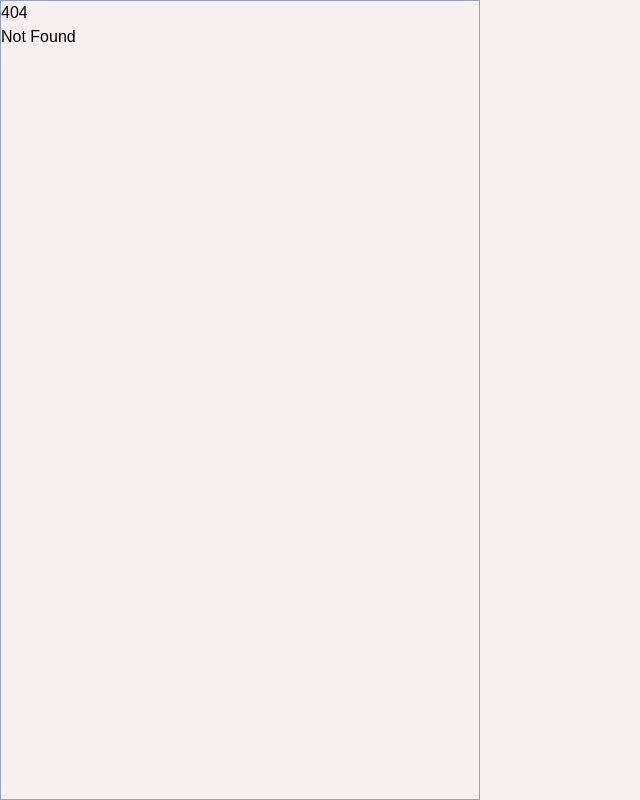
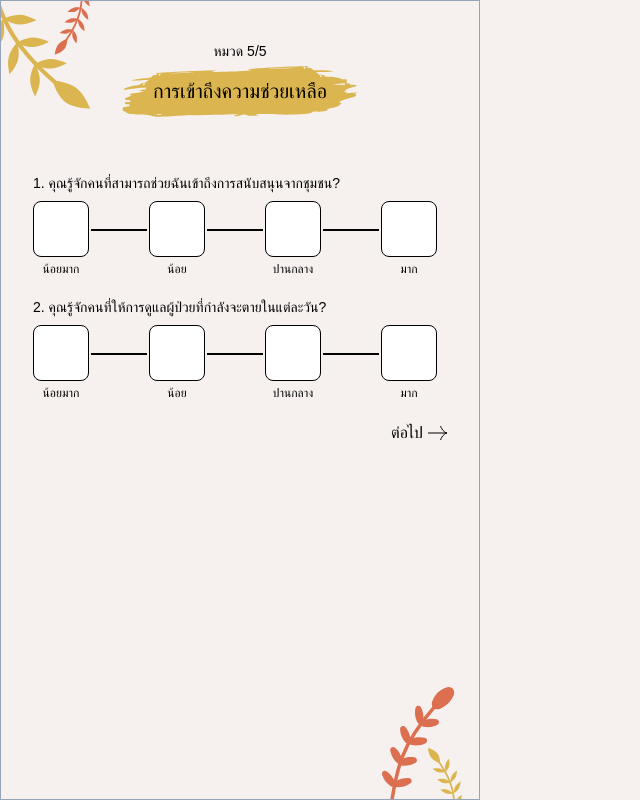
Before and after one commit to Tantatorn-dev/deathtalk-photobooth, a SvelteKit app: page /explore/5 in a window 1280 px wide. Before the commit this address had no page. Shown: the whole page, without its empty margins (0-640 px from the left). Built offline with nearby package versions, Linux system fonts and the light colour scheme; a web font is replaced by a local one.

Commit message:
feat: add chapter 5

```diff
--- a/src/components/explore/Header.svelte
+++ b/src/components/explore/Header.svelte
@@ -3,7 +3,7 @@
 
 	export let chapter: number;
 	export let title: string;
-	export let subtitle: string;
+	export let subtitle: string = '';
 </script>
 
 <div class="flex flex-col items-center justify-center">
--- a/src/routes/explore/4/+page.svelte
+++ b/src/routes/explore/4/+page.svelte
@@ -19,7 +19,7 @@
 				question="2. คุณมั่นใจว่าต้องเตรียมเอกสารอะไรบ้างในการวางแผนการตาย?"
 			/>
 			<Question
-				question="3. คุณรู้วิธีจัดการระบบการดูแลสุขภาพเพื่อสนับสนุนผู้ป่วยที่กำลังจะตาย??"
+				question="3. คุณรู้วิธีจัดการระบบการดูแลสุขภาพเพื่อสนับสนุนผู้ป่วยที่กำลังจะตาย?"
 			/>
 			<div class="flex justify-end">
 				<NextButton
@@ -30,8 +30,8 @@
 			</div>
 		{:else if index == 1}
 			<Question question="4. คุณรู้กฎหมายเกี่ยวกับการตายที่บ้าน?" />
-			<Question question="5. คุณรู้วิธีจัดการพิธีศพและทางเลือกต่าง ๆ แค่ไหน ??" />
-			<Question question="6. ฉันรู้เกี่ยวกับการบริจาคที่เจ้าหน้าที่สุสานสามารถทำได้เมื่อสิ้นสุดอายุขัย??" />
+			<Question question="5. คุณรู้วิธีจัดการพิธีศพและทางเลือกต่าง ๆ แค่ไหน ?" />
+			<Question question="6. ฉันรู้เกี่ยวกับการบริจาคที่เจ้าหน้าที่สุสานสามารถทำได้เมื่อสิ้นสุดอายุขัย?" />
 			<div class="flex justify-end">
 				<NextButton target="/explore/intermission" />
 			</div>
--- /dev/null
+++ b/src/routes/explore/5/+page.svelte
@@ -0,0 +1,36 @@
+<script>
+	import NextButton from '../../../components/common/NextButton.svelte';
+	import Header from '../../../components/explore/Header.svelte';
+	import Question from '../../../components/explore/Question.svelte';
+	import VineFrame from '../../../components/frame/VineFrame.svelte';
+
+	let index = 0;
+</script>
+
+<VineFrame>
+	<div class="flex flex-col gap-3 ml-8 mr-8">
+		<div class="mt-10">
+			<Header chapter={5} title="การเข้าถึงความช่วยเหลือ" />
+		</div>
+		<div class="flex flex-col gap-5 mt-10">
+			{#if index == 0}
+				<Question question="1. คุณรู้จักคนที่สามารถช่วยฉันเข้าถึงการสนับสนุนจากชุมชน?" />
+				<Question question="2. คุณรู้จักคนที่ให้การดูแลผู้ป่วยที่กำลังจะตายในแต่ละวัน?" />
+				<div class="flex justify-end">
+					<NextButton
+						onClick={() => {
+							index = 1;
+						}}
+					/>
+				</div>
+			{:else if index == 1}
+				<Question question="3. คุณสามารถเข้าถึงอุปกรณ์ที่จำเป็นสำหรับการดูแล?" />
+				<Question question="4. คุณสามารถเข้าถึงการสนับสนุนที่เหมาะสมทางวัฒนธรรม?" />
+				<Question question="5. คุณสามารถเข้าถึงการสนับสนุนทางอารมณ์สำหรับตัวเอง?" />
+				<div class="flex justify-end">
+					<NextButton target="/result" />
+				</div>
+			{/if}
+		</div>
+	</div>
+</VineFrame>
```
